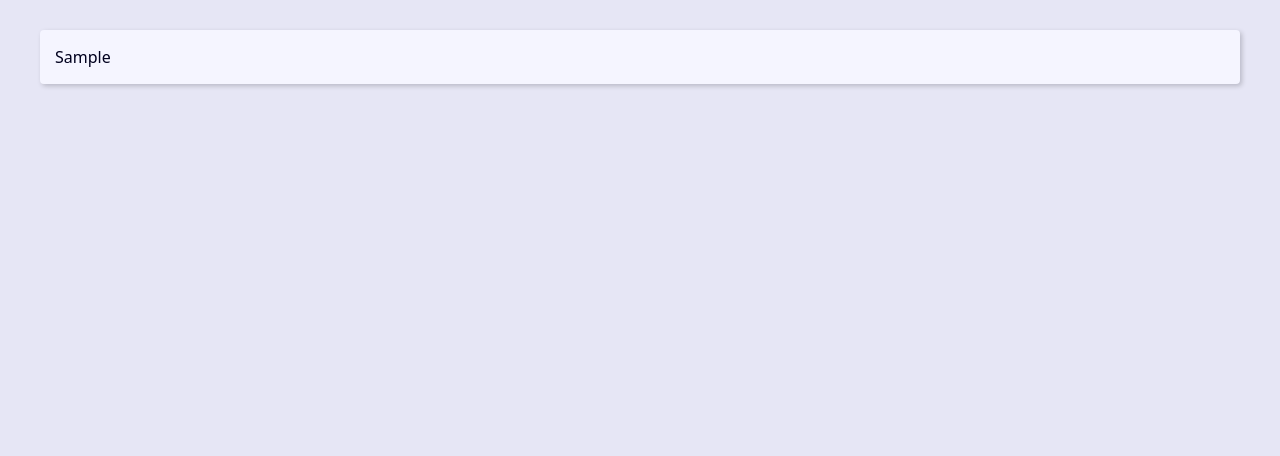
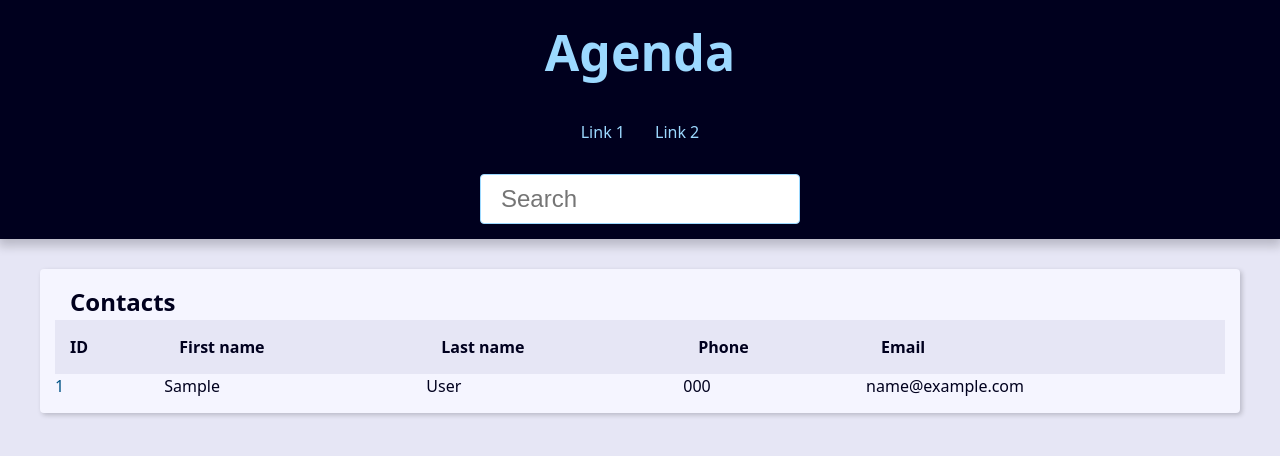
Before and after one commit to proguimador1/Projeto-agenda, a Django app: page / in a window 1280 px wide. Shown: the top 456 px of the page. Run offline with Django 5.2, Linux system fonts and the light colour scheme; tables that the repository leaves empty hold one stand-in row (values such as "Sample post").

Commit message:
Edited peg titles

```diff
--- a/base_template/global/base.html
+++ b/base_template/global/base.html
@@ -3,10 +3,36 @@
 <head>
     <meta charset="UTF-8">
     <meta name="viewport" content="width=device-width, initial-scale=1.0">
-    <title>Home page</title>
+    <title>{{site_title}}</title>
     <link rel="stylesheet" href="{% static 'global/css/style.css' %}">
 </head>
 <body>
+    <header class="header">
+        <h1 class="header-heading">
+            <a href="{% url "contact:home" %}" class="header-link">Agenda</a>
+        </h1>
+        <nav class="menu">
+            <ul class="menu-list">
+                <li class="menu-item">
+                    <a href="#" class="menu-link">
+                        Link 1
+                    </a>
+                </li>
+                <li class="menu-item">
+                    <a href="#" class="menu-link">
+                        Link 2
+                    </a>
+                </li>
+            </ul>
+        </nav>
+        <div class="search">
+            <form action="" method="get">
+                <input type="search" class="search-input"
+                placeholder="Search" id="search"
+                name="q">
+            </form>
+        </div>
+    </header>
     <main class="content">
         {% block content %}{% endblock content %}
     </main>
--- a/contact/templates/contact/index.html
+++ b/contact/templates/contact/index.html
@@ -2,8 +2,45 @@
 
 {% block content %}
 
-    {% for contact in contacts %}
-        {{contact.first_name}}<br>
-    {% endfor %}
+    <div class="responsive-table">
+        <table class="contacts-table">
+            <capition class="table-caption">Contacts</capition>
+            <thead>
+                <tr class="table-row table-row-header">
+                    <th class="table-header">ID</th>
+                    <th class="table-header">First name</th>
+                    <th class="table-header">Last name</th>
+                    <th class="table-header">Phone</th>
+                    <th class="table-header">Email</th>
+                </tr>
+            </thead>
+            <tbody>
+                {% for contact in contacts %}
+                    <tr class="table-row">
+                        <td class="table-cell">
+                            <a
+                            href="{% url "contact:single_contact" contact.id %}"
+                            class="table-link"
+                            >
+                                {{contact.id}}
+                            </a>
+                        </td>
+                        <td class="table-cell">
+                            {{contact.first_name}}
+                        </td>
+                        <td class="table-cell">
+                            {{contact.last_name}}
+                        </td>
+                        <td class="table-cell">
+                            {{contact.phone}}
+                        </td>
+                        <td class="table-cell">
+                            {{contact.e_mail}}
+                        </td>
+                    </tr>
+                {% endfor %}
+            </tbody>
+        </table>
+    </div>
 
 {% endblock content %}
--- a/contact/urls.py
+++ b/contact/urls.py
@@ -2,6 +2,10 @@ from django.urls import path
 
 from . import views
 
+app_name = 'contact'
+
 urlpatterns = [
-    path('', views.initial),
+    path('', views.initial, name='home'),
+    path('<int:contact_id>/', views.contact, name='single_contact'),
+
 ]
--- a/contact/views/contact_view.py
+++ b/contact/views/contact_view.py
@@ -2,11 +2,24 @@ from django.shortcuts import render
 from ..models import Contact
 
 # Create your views here.
+
 def initial(request):
-    contacts = Contact.objects.all()
+    contacts = Contact.objects.filter(show=True).order_by('-id')[:25]
 
     return render(
         request,
         'contact/index.html',
-        {'contacts': contacts}
+        {'contacts': contacts,
+        'site_title': 'Agenda'}
         )
+
+def contact(request, contact_id):
+    single_contact = Contact.objects.get(pk=contact_id, show=True)
+    site_tile = f'{single_contact.first_name} {single_contact.last_name}'
+
+    return render(
+        request,
+        'contact/contact.html',
+        {'contact': single_contact,
+        'site_title': site_tile}
+        )
```
